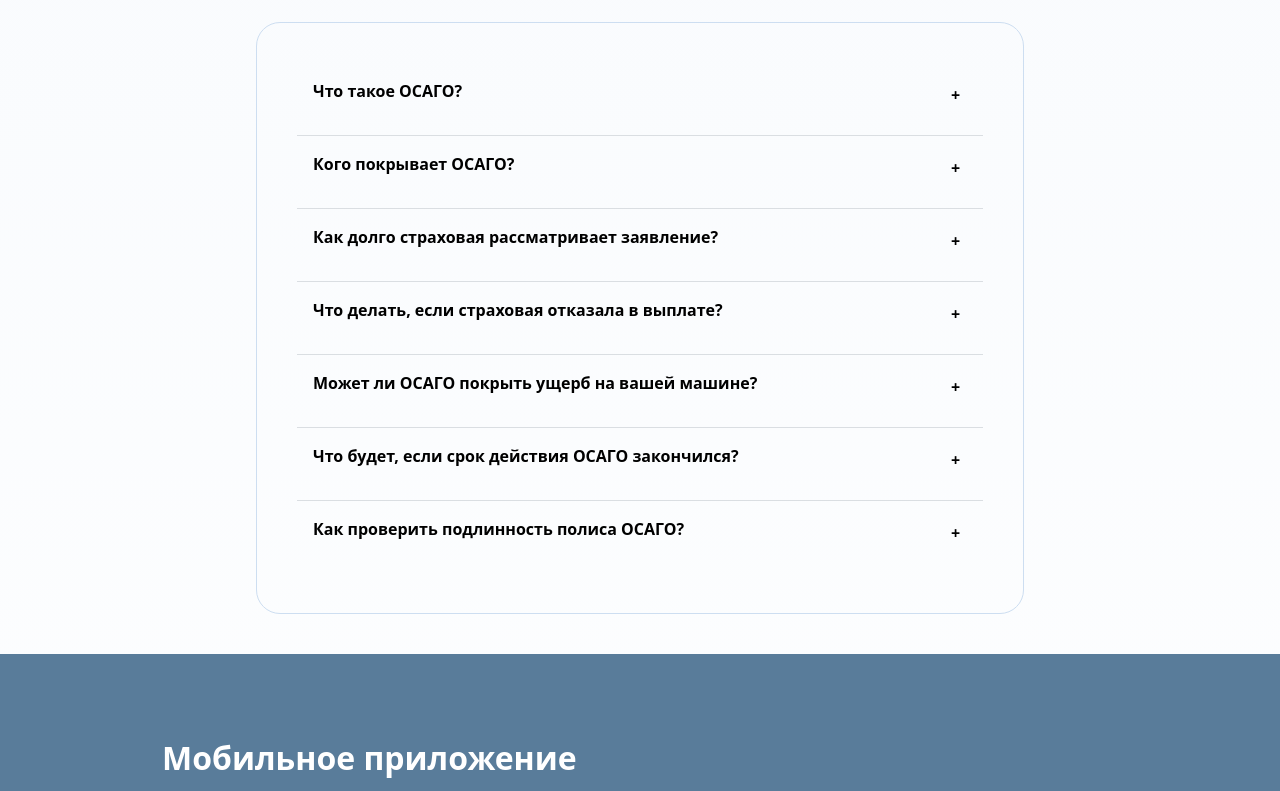
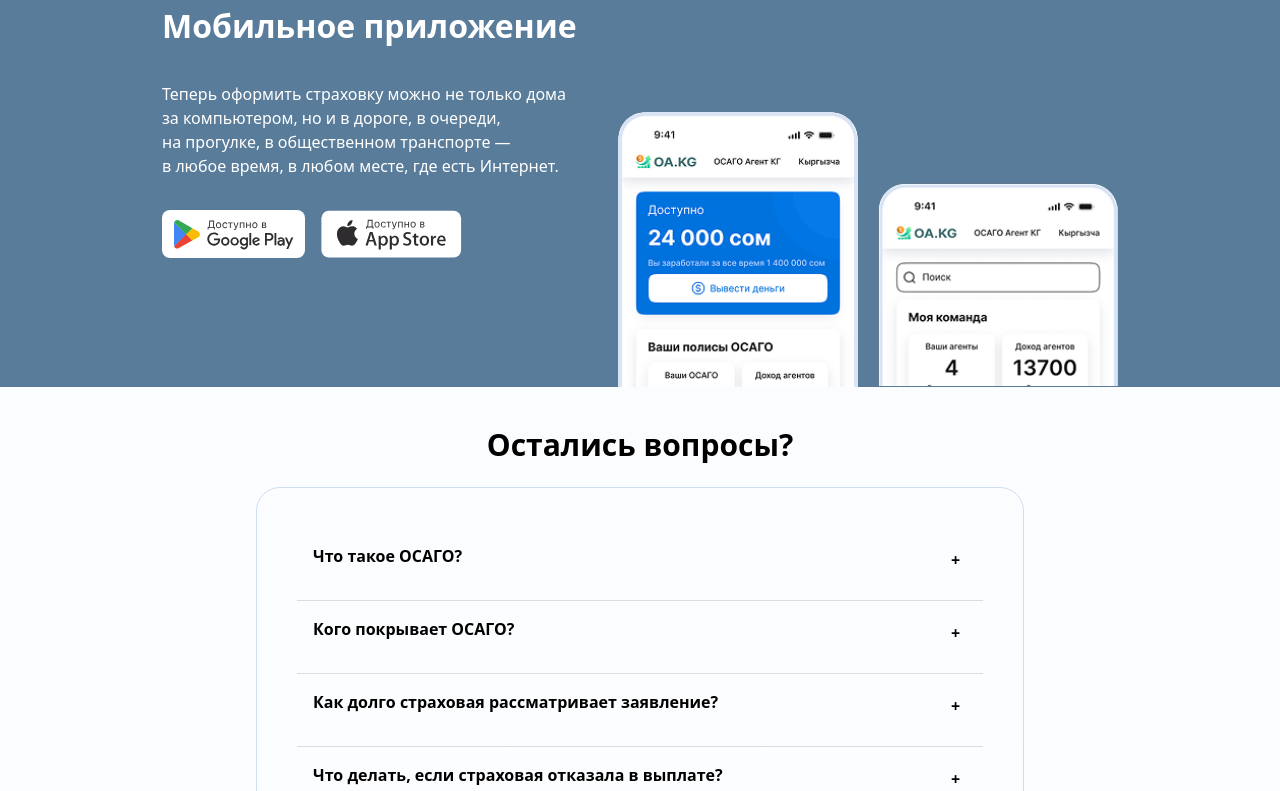
Before and after one commit to Seitek2002/osago, a React (Vite) app: page / in a window 1280 px wide. Shown: the part 2969-3760 px from the top of the page. Built offline with nearby package versions, Linux system fonts and the light colour scheme.

Commit message:
Reorder components in Home page for better structure

```diff
--- a/src/pages/Home.tsx
+++ b/src/pages/Home.tsx
@@ -169,8 +169,8 @@ const Home = () => {
       </Container>
       <AboutStats />
       <Reviews />
+      <MobileApp />
       <Question />
-      <MobileApp />
       <Mainfooter />
       {/* <footer className="footer bg-[#2C2C2C] text-[#fff] py-8 text-sm leading-relaxed">
         <Container>
```
